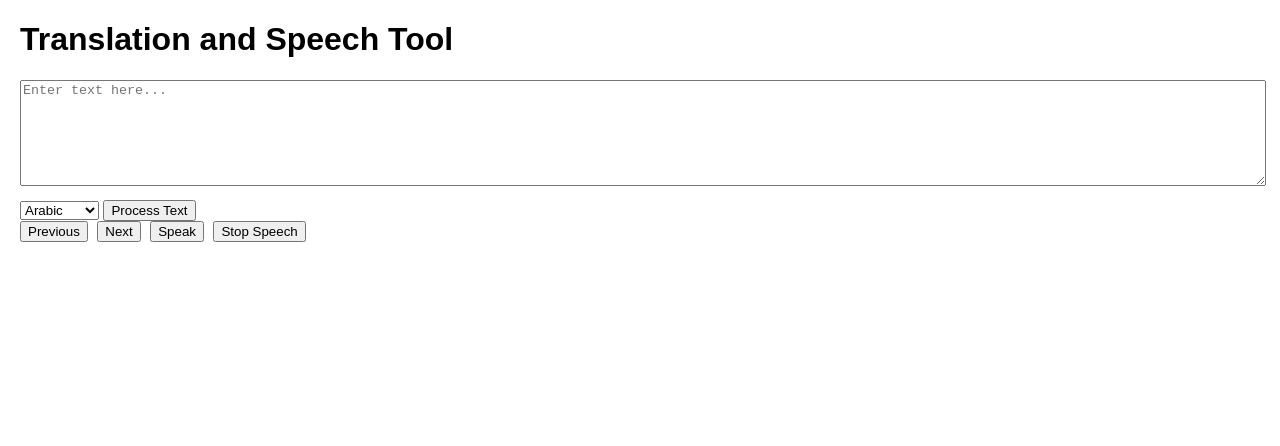
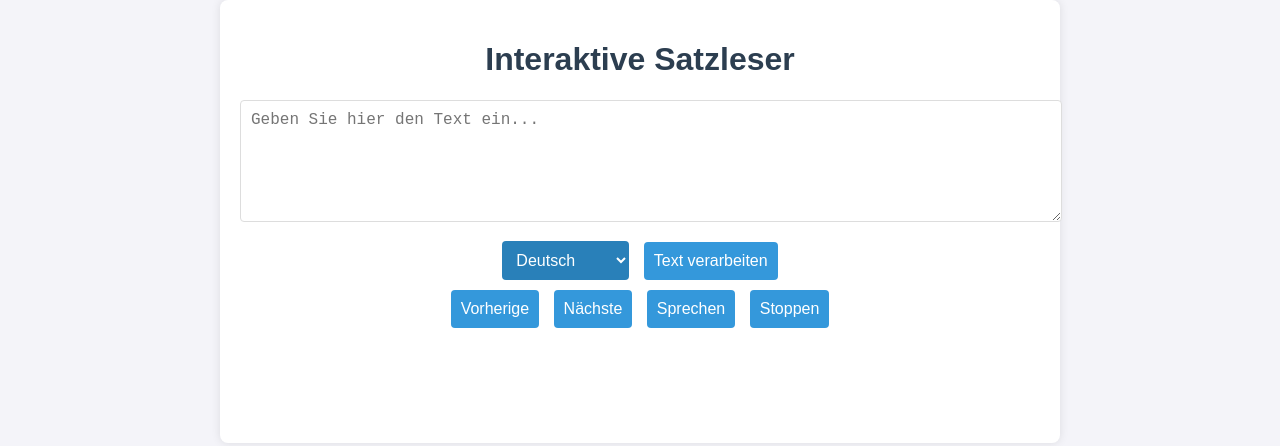
Before and after one commit to MAJDALBDIWI/b2tools, a plain HTML site: page index.html in a window 1280 px wide. Drawn offline with Linux system fonts and the light colour scheme.

Commit message:
Update index.html

```diff
--- a/index.html
+++ b/index.html
@@ -1,34 +1,91 @@
 <!DOCTYPE html>
-<html lang="en">
+<html lang="de">
 <head>
     <meta charset="UTF-8">
     <meta name="viewport" content="width=device-width, initial-scale=1.0">
-    <title>Translation and Speech Tool</title>
+    <title>Interaktive Satzleser</title>
     <style>
-        body { font-family: Arial, sans-serif; margin: 20px; }
-        textarea { width: 100%; height: 100px; margin-bottom: 10px; }
-        button { margin-right: 5px; }
-        #currentSentence { margin-top: 20px; }
-        .highlight { background-color: yellow; }
+        body {
+            font-family: Arial, sans-serif;
+            background-color: #f4f4f9;
+            color: #333;
+            margin: 0;
+            padding: 0;
+            text-align: center;
+        }
+        h1 {
+            color: #2c3e50;
+        }
+        .container {
+            width: 80%;
+            max-width: 800px;
+            margin: 0 auto;
+            padding: 20px;
+            background-color: #fff;
+            border-radius: 8px;
+            box-shadow: 0 0 10px rgba(0,0,0,0.1);
+        }
+        textarea {
+            width: 100%;
+            height: 100px;
+            padding: 10px;
+            border: 1px solid #ddd;
+            border-radius: 4px;
+            margin-bottom: 10px;
+            font-size: 16px;
+        }
+        select, button {
+            padding: 10px;
+            font-size: 16px;
+            margin: 5px;
+            border: none;
+            border-radius: 4px;
+            background-color: #3498db;
+            color: #fff;
+        }
+        select {
+            background-color: #2980b9;
+        }
+        button:hover, select:hover {
+            background-color: #1d74d1;
+            cursor: pointer;
+        }
+        #currentSentence {
+            font-size: 24px;
+            font-weight: bold;
+            margin-top: 20px;
+            min-height: 50px;
+        }
+        #translation {
+            margin-top: 20px;
+            font-size: 18px;
+        }
+        .highlight {
+            background-color: #ffff99;
+            padding: 0 4px;
+            border-radius: 4px;
+        }
     </style>
 </head>
 <body>
-    <h1>Translation and Speech Tool</h1>
-    <textarea id="textInput" placeholder="Enter text here..."></textarea>
+    <div class="container">
+        <h1>Interaktive Satzleser</h1>
+        <textarea id="textInput" placeholder="Geben Sie hier den Text ein..."></textarea>
         <br>
         <select id="languageSelect">
-        <option value="ar">Arabic</option>
-        <option value="uk">Ukrainian</option>
-        <option value="tr">Turkish</option>
+            <option value="de">Deutsch</option>
+            <option value="en">Englisch</option>
+            <option value="fr">Französisch</option>
         </select>
-    <button onclick="processText()">Process Text</button>
+        <button onclick="processText()">Text verarbeiten</button>
         <br>
-    <button onclick="previousSentence()">Previous</button>
-    <button onclick="nextSentence()">Next</button>
-    <button onclick="speakText()">Speak</button>
-    <button onclick="stopSpeech()">Stop Speech</button>
+        <button onclick="previousSentence()">Vorherige</button>
+        <button onclick="nextSentence()">Nächste</button>
+        <button onclick="speakText()">Sprechen</button>
+        <button onclick="stopSpeech()">Stoppen</button>
         <div id="currentSentence"></div>
-    <div id="result"></div>
+        <div id="translation"></div>
+    </div>
 
     <script>
         const speechSynthesis = window.speechSynthesis;
@@ -42,33 +99,36 @@
             sentences = splitTextIntoSentences(text);
             currentIndex = 0;
             displaySentence(sentences[currentIndex]);
-            translateSentences(sentences, targetLang);
+            translateSentence(sentences[currentIndex], targetLang);
         }
 
         function splitTextIntoSentences(text) {
-            // Simple sentence splitting by periods. This can be improved with more sophisticated parsing.
             return text.split('.').map(sentence => sentence.trim()).filter(sentence => sentence.length > 0);
         }
 
-        async function translateSentences(sentences, targetLang) {
-            const resultDiv = document.getElementById('result');
-            resultDiv.innerHTML = ''; // Clear previous results
-
-            for (const sentence of sentences) {
-                const response = await fetch(`https://api.mymemory.translated.net/get?q=${encodeURIComponent(sentence)}&langpair=en|${targetLang}`);
+        async function translateSentence(sentence, targetLang) {
+            const resultDiv = document.getElementById('translation');
+            const response = await fetch(`https://api.mymemory.translated.net/get?q=${encodeURIComponent(sentence)}&langpair=de|${targetLang}`);
             const data = await response.json();
-                resultDiv.innerHTML += `<p><strong>${sentence}</strong>: ${data.responseData.translatedText}</p>`;
-            }
+            resultDiv.innerHTML = `<p><strong>Übersetzung:</strong> ${data.responseData.translatedText}</p>`;
         }
 
         function displaySentence(sentence) {
-            document.getElementById('currentSentence').innerHTML = `<p class="highlight">${sentence}</p>`;
+            const currentSentenceDiv = document.getElementById('currentSentence');
+            currentSentenceDiv.innerHTML = '';
+            let words = sentence.split(' ');
+            words.forEach((word, index) => {
+                setTimeout(() => {
+                    currentSentenceDiv.innerHTML += `<span class="highlight">${word}</span> `;
+                }, index * 500); // Adjust timing for word display
+            });
         }
 
         function nextSentence() {
             if (currentIndex < sentences.length - 1) {
                 currentIndex++;
                 displaySentence(sentences[currentIndex]);
+                translateSentence(sentences[currentIndex], document.getElementById('languageSelect').value);
                 if (utterance) {
                     utterance.text = sentences[currentIndex];
                     speechSynthesis.speak(utterance);
@@ -80,6 +140,7 @@
             if (currentIndex > 0) {
                 currentIndex--;
                 displaySentence(sentences[currentIndex]);
+                translateSentence(sentences[currentIndex], document.getElementById('languageSelect').value);
                 if (utterance) {
                     utterance.text = sentences[currentIndex];
                     speechSynthesis.speak(utterance);
@@ -88,16 +149,13 @@
         }
 
         function speakText() {
-            if (sentences.length === 0) return; // No sentences to speak
+            if (sentences.length === 0) return;
 
             if (utterance) {
-                speechSynthesis.cancel(); // Stop any current speech
+                speechSynthesis.cancel();
             }
             utterance = new SpeechSynthesisUtterance(sentences[currentIndex]);
-            utterance.onboundary = event => {
-                document.getElementById('currentSentence').innerHTML = `<p class="highlight">${sentences[currentIndex].substring(event.charIndex, event.charIndex + event.charLength)}</p>`;
-            };
-            utterance.lang = 'en-US'; // You can set this based on user language selection
+            utterance.lang = 'de-DE'; // Set this based on user language selection
             speechSynthesis.speak(utterance);
         }
 
```
Lines whose indentation alone changed are shown as unchanged.
